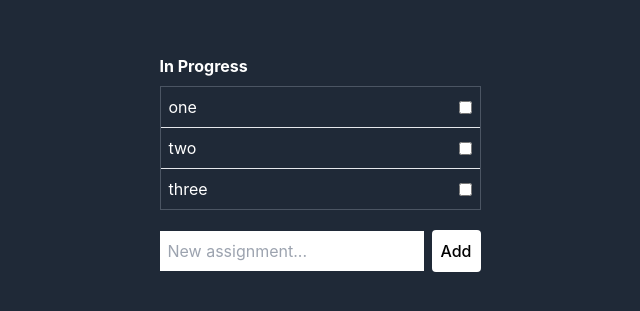
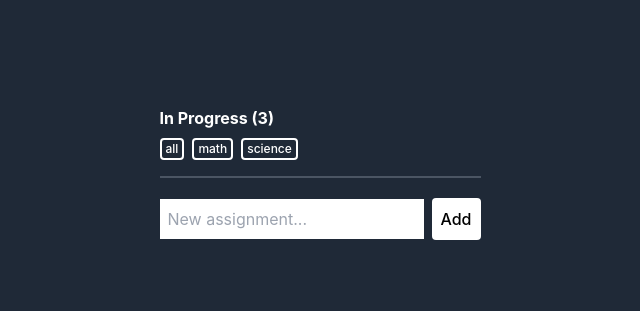
Before and after one commit to MohamedAhmed12/playaround-with-vue3, a Vue app: page / in a window 1280 px wide. Shown: the part 237-548 px from the top of the page, without its empty margins (320-960 px from the left). Built offline with nearby package versions, Linux system fonts and the light colour scheme.

Commit message:
10- add tags to assignments

```diff
--- a/src/components/AssignmentList.vue
+++ b/src/components/AssignmentList.vue
@@ -4,23 +4,53 @@ export default {
     assignments: Array,
     title: String,
   },
+
+  data() {
+    return {
+      currentTag: "",
+    };
+  },
+
+  computed: {
+    filteredByTagAssignments() {
+      if (this.currentTag === "all") return this.assignments;
+
+      return this.assignments.filter((a) => a.tag === this.currentTag);
+    },
+
+    tags() {
+      return ["all", ...new Set(this.assignments.map((a) => a.tag))];
+    },
+  },
 };
 </script>
 
 <template>
-  <section class="text-left" v-show="assignments.length">
-    <h2 class="font-bold mb-2">{{ title }}</h2>
+  <section class="text-left mt-5" v-show="assignments.length">
+    <h2 class="font-bold mb-2">
+      {{ title }} <span>({{ assignments.length }})</span>
+    </h2>
+
+    <div class="flex gap-2">
+      <button
+        v-for="tag in tags"
+        :key="tag"
+        @click="currentTag = tag"
+        class="bg-transparent border border-white border-2 rounded px-1 py-px mb-4 text-xs"
+        :class="{
+          'border-blue-500 text-blue-500': tag == currentTag,
+        }"
+      >
+        {{ tag }}
+      </button>
+    </div>
 
     <ul class="border border-gray-600 divide-y">
-      <li v-for="assignment in assignments" :key="assignment.id">
-     <label class="p-2 flex justify-between items-center">
-           {{ assignment.name }}
-        <input
-          type="checkbox"
-          class="ml-2"
-          v-model="assignment.completed"
-        />
-     </label>
+      <li v-for="assignment in filteredByTagAssignments" :key="assignment.id">
+        <label class="p-2 flex justify-between items-center">
+          {{ assignment.name }}
+          <input type="checkbox" class="ml-2" v-model="assignment.completed" />
+        </label>
       </li>
     </ul>
   </section>
--- a/src/components/Assignments.vue
+++ b/src/components/Assignments.vue
@@ -6,9 +6,9 @@ export default {
   data() {
     return {
       assignments: [
-        { id: 1, name: "one", completed: false },
-        { id: 2, name: "two", completed: false },
-        { id: 3, name: "three", completed: false },
+        { id: 1, name: "one", completed: false, tag: 'math' },
+        { id: 2, name: "two", completed: false, tag: 'science' },
+        { id: 3, name: "three", completed: false, tag: 'math' },
       ],
       newAssignment: "",
     };
```
